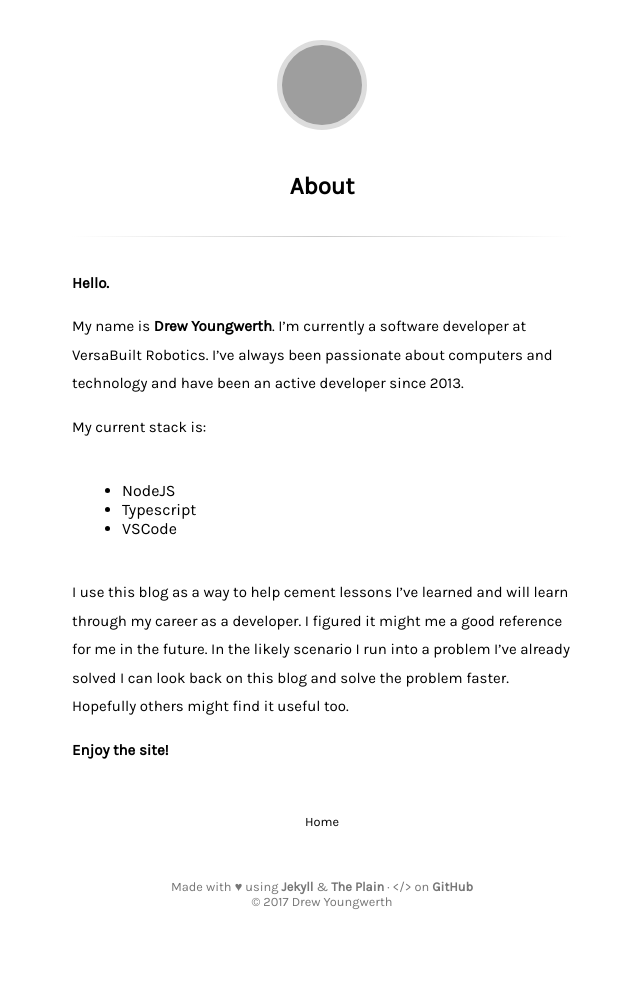
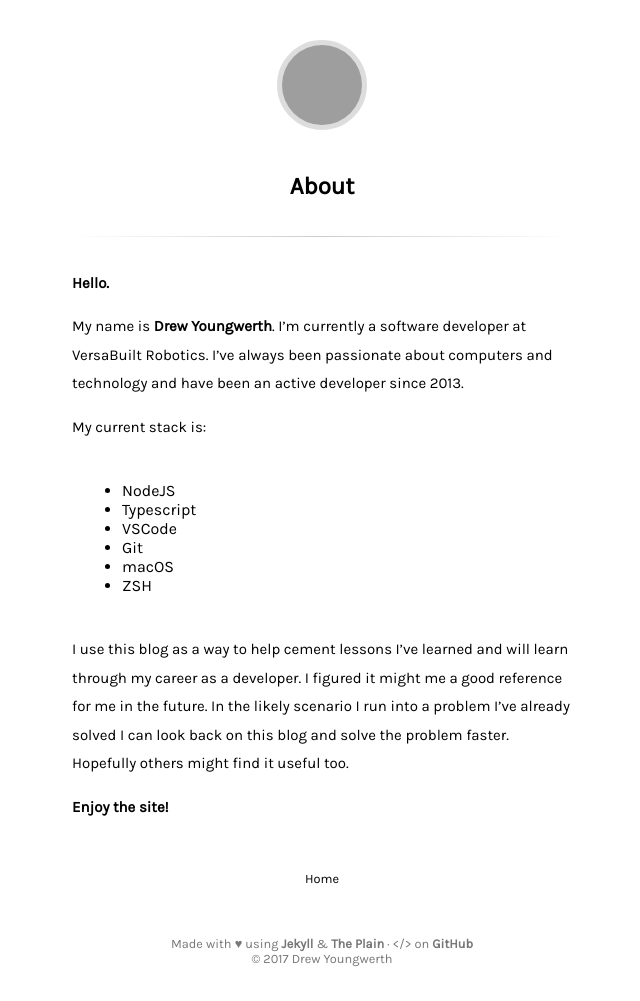
Before and after one commit to drew-y/blog, a Jekyll site: the page built from about.md, in a window 1280 px wide, cut to the strip 0-1001 px from the top of the page. Shown: the whole strip, without its empty margins (318-958 px from the left). Built offline with Jekyll 4.4.1, drawn with Linux system fonts in a browser that asks for light colours; before the commit the page ends 944 px from its top, so only the background shows below that; grey boxes are pictures that could not be loaded.

Commit message:
Update about.md

```diff
--- a/about.md
+++ b/about.md
@@ -13,6 +13,9 @@ My current stack is:
 - NodeJS
 - Typescript
 - VSCode
+- Git
+- macOS
+- ZSH
 
 
 I use this blog as a way to help cement lessons I've learned and will learn through my career as a developer.
```
